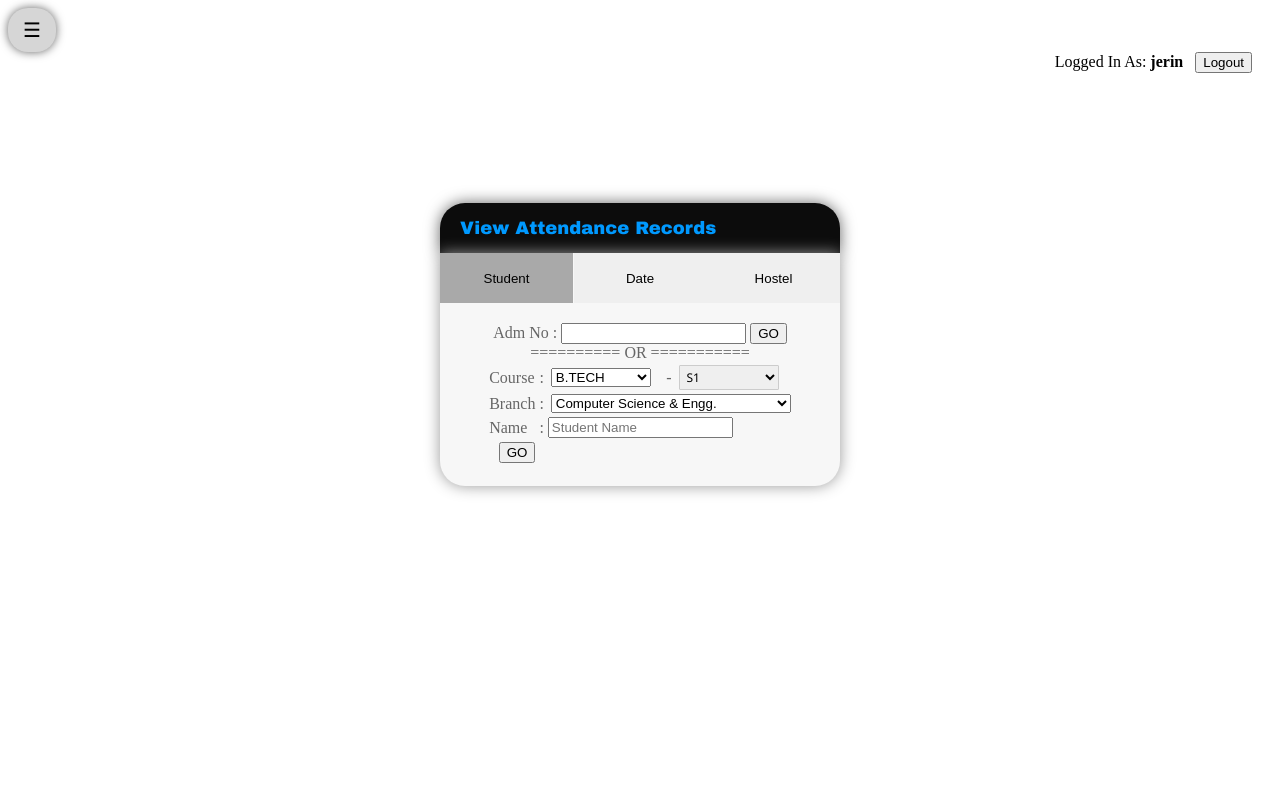
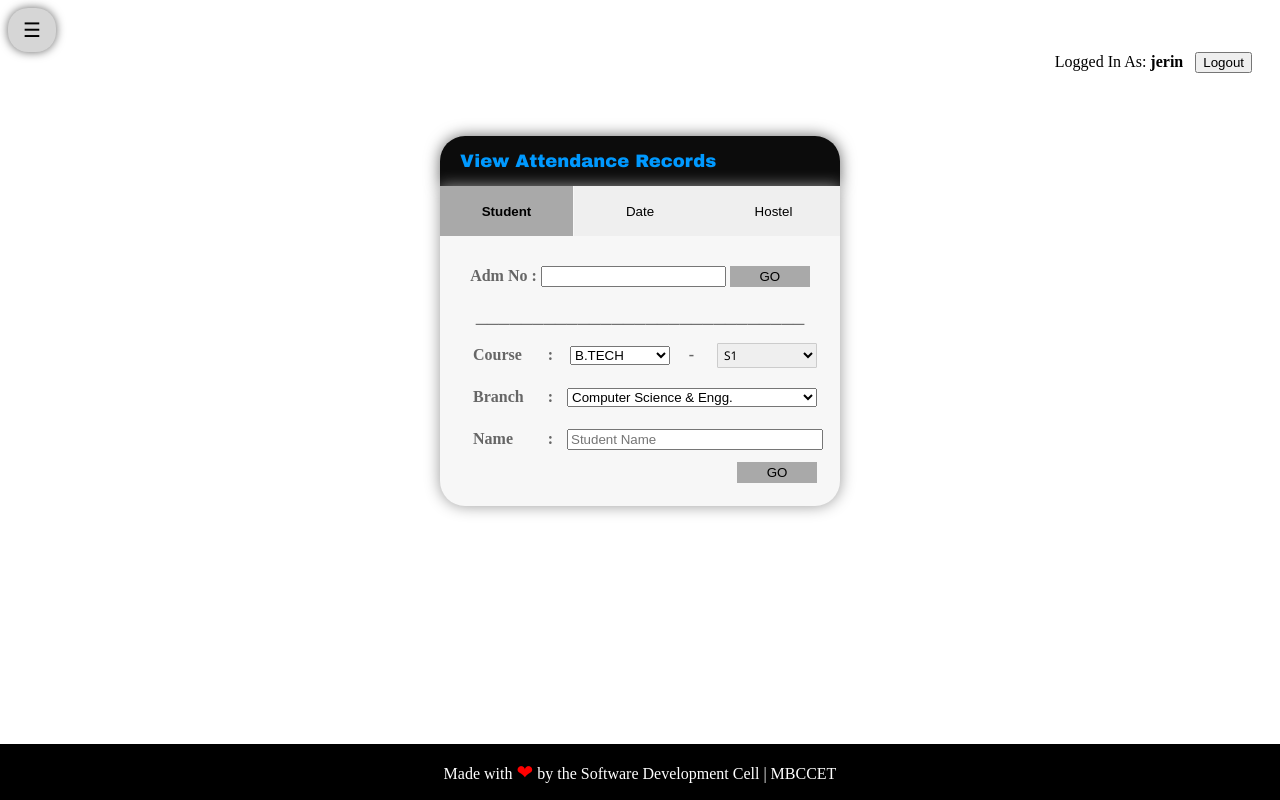
Before and after one commit to Jerinji2016/hostel-attendance-system, a PHP site: page /php/attendanceTab_admin.php in a window 1280 px wide. Run offline with PHP 8.4, Linux system fonts and the light colour scheme; a user stored in the database is signed in; data comes from the database, SQL or seed files in the repository.

Commit message:
Admin View by 3 ways

```diff
--- a/php/attendanceTab_admin.php
+++ b/php/attendanceTab_admin.php
@@ -12,6 +12,10 @@
 		<meta name="viewport" content="width=device-width, initial-scale=1">
 		<link rel="stylesheet" type="text/css" href="../css/login.css">
 		<style>
+			/*{
+				margin: 0;
+				padding: 0;
+			}*/
 			#viewByStudent,#viewByDate,#viewByHostel{
 				transition: transform .2s;
 				border: none;
@@ -20,10 +24,33 @@
 			}
 			#viewByStudent:hover,#viewByDate:hover,#viewByHostel:hover{
 				transform: scale(1.1);
-				background-color: darkgray;
+				background-color: #c6c6c6;
 			}
 			.SelectorHead{
 				color: #666; background-color: #F7F7F7; border-radius: 0px 0px 25px 25px; text-align: center; box-shadow: 0px 0px 15px #999;
+			}
+			.SelectorHead p{
+				font-weight: bold;
+				margin: 10px;
+			}
+			footer{
+				position: fixed;
+				left: 0;
+				bottom: 0;
+				width: 100%;
+				background-color: black;
+				color: white;
+				text-align: center;
+			}
+			#div_1 button{
+				border: none;
+				background-color: darkgray;
+				height: 21px;
+				width: 80px;
+			}
+			#div_1 button:hover{
+				background-color: royalblue;
+				color: white;
 			}
 		</style>
 	</head>
@@ -32,7 +59,7 @@
 		<?php include 'sidebar.php' ?>
 		<script type="text/javascript"> focusSidebar(); </script>
 
-		<div id="main" style="width: 1000px; margin: 0px auto; margin-top: 130px; padding: 0%">
+		<div id="main" style="width: 1000px; margin: 0px auto; margin-top: 5%; padding: 0%">
 			<div style="width: 400px; margin: 0px auto">
 				<div style="border-radius: 25px 25px 0px 0px; padding: 15px 20px; background-color: #0C0C0C;
 							box-shadow: 0px 0px 15px #666;">
@@ -43,7 +70,7 @@
 
 				<div class="SelectorHead">
 					<div style="border-left: 1px; display: inline; font-weight: bold">
-						<button id="viewByStudent" name="head1" value="head1" style="float: left; background-color: darkgray">Student</button>
+						<button id="viewByStudent" name="head1" value="head1" style="float: left; background-color: darkgray; font-weight: bold">Student</button>
 					</div>
 
 					<div style="border-right:0; display: inline;">
@@ -59,29 +86,33 @@
 						<center>
 							<form action="" method="post">
 								<div style="width: auto">
-									Adm No :
+									<p>Adm No :
 									<input type="text" required>
-									<input type="submit" value="GO">
+									<button type="submit" value="go">GO</button>
+									<!--<input class="button" type="submit" value="GO">-->
+									</p>
 								</div>
 							</form>
 								<div>
-									========== OR ===========
+									<br>
+									─────────────────────────────
+									<br>
 								</div>
 							<form method="post" action="">
 								<div style="width: auto">
 									<table>
 										<tr>
-											<td> Course </td>
-											<td> : </td>
+											<td><p> Course </p></td>
+											<td><p> : </p></td>
 											<td>
 												<select id="course" name="course" onchange="sem()" style="width: 100px; margin-left: 3px;">
 													<option value='BTECH'> B.TECH </option>
 													<option value='MTECH'> M.TECH </option>
 												</select>
 											</td>
-											<td> - </td>
+											<td><p> - </p></td>
 											<td>
-												<span id="sem_change">
+												<span id="sem_change" style="float: right">
 													<select id="semester" name="semester" class="has_sel_fld" style="width: 100px">
 														<option value=''>-select-</option>
 													</select>
@@ -89,10 +120,10 @@
 											</td>
 										</tr>
 										<tr>
-											<td> Branch </td>
-											<td> : </td>
+											<td><p> Branch </p></td>
+											<td><p> : </p></td>
 											<td colspan="3">
-												<select id="branch" name="branch" style="width: 240px; margin-left: 3px;" onchange="name_call()">
+												<select id="branch" name="branch" style="width: 100%" onchange="name_call()">
 													<option value="CSE"> Computer Science & Engg. </option>
 													<option value="ME">  Mechanical Engg. </option>
 													<option value="CE">  Civil Engg. </option>
@@ -102,15 +133,20 @@
 											</td>
 										</tr>
 										<tr>
-											<td> Name </td>
-											<td> : </td>
+											<td><p> Name </p></td>
+											<td><p> : </p></td>
 											<td colspan="3">
-												<input type="text" id="s_name" name="s_name" placeholder="Student Name" required>
+												<input type="text" id="s_name" name="s_name" placeholder="Student Name" required style="width: 99%">
 											</td>
 										</tr>
 										<tr>
-											<td align="right" colspan="right">
-												<input type="submit" value="GO">
+											<td></td>
+											<td></td>
+											<td></td>
+											<td></td>
+											<td align="right" colspan="right"> <!--Why Colspan right?-->
+												<button type="submit" value="go">GO</button>
+												<!--<input class="button" type="submit" value="GO">-->
 											</td>
 										</tr>
 		<script type="text/javascript" src="../js/sem.js"></script>
@@ -140,6 +176,12 @@
 				</div>
 			</div>
 		</div>
+		<div style="height: 5%">
+		<p style="color: white">Send your feedback at: </p>
+		</div>
+		<footer>
+		<p style="color: white">Made with <span style="color: red; font-size: 20px">&#x2764;</span> by the Software Development Cell | MBCCET</p>
+		</footer>
 	</body>
 </html>
 
```
